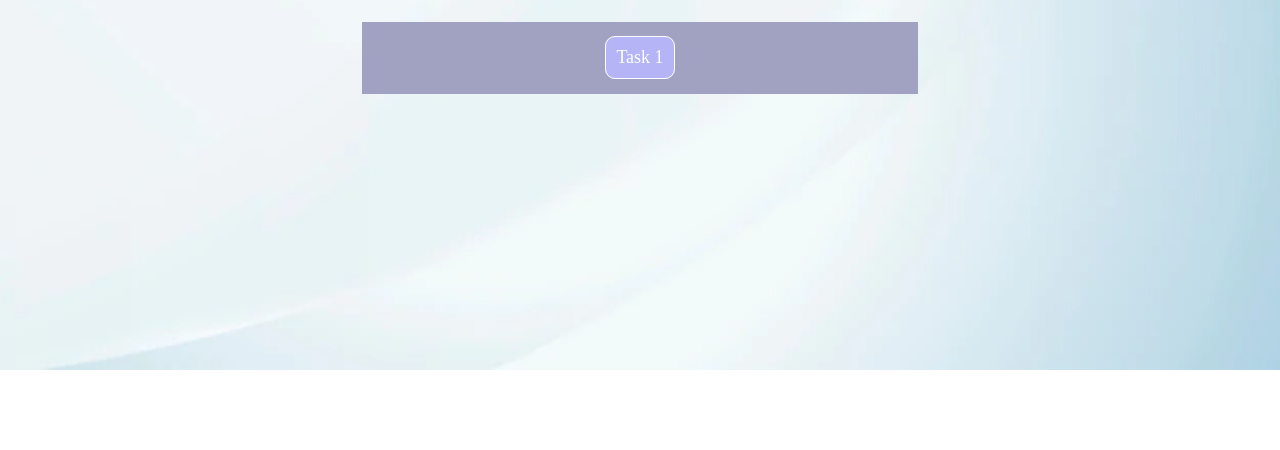
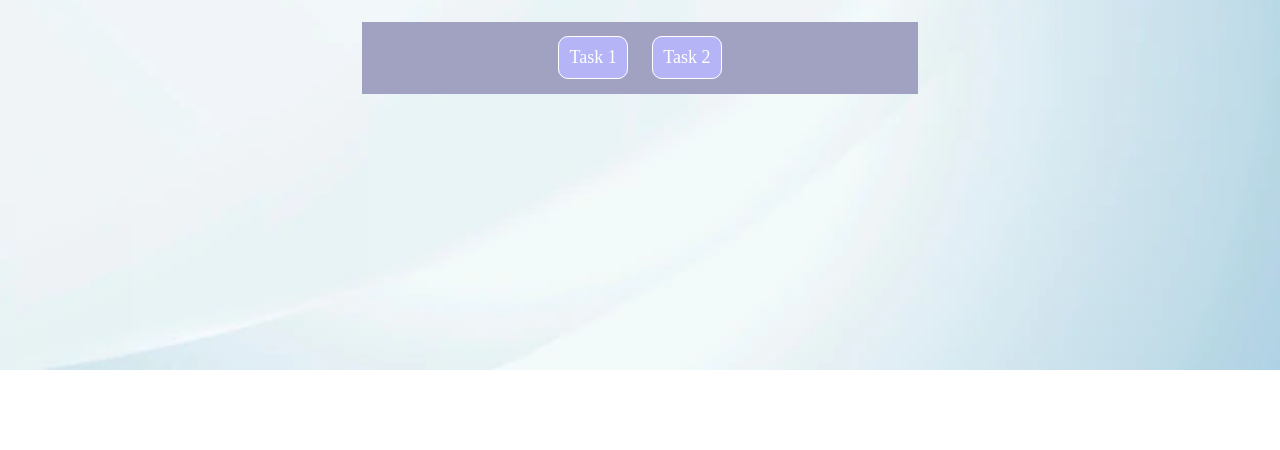
Before and after one commit to BatoolJonidee/JavaScript_tasks, a plain HTML site: page index.html in a window 1280 px wide. Shown: the part 350-800 px from the top of the page. Drawn offline with Linux system fonts and the light colour scheme; a web font is replaced by a local one.

Commit message:
end task2

```diff
--- a/index.html
+++ b/index.html
@@ -83,6 +83,7 @@
     <h2>Tasks 10-7-2023</h2>
     <div class="tasks-container">
       <a href="./tasks_10_7/task1.html" target="_blank">Task 1</a>
+      <a href="./tasks_10_7/task2.html" target="_blank">Task 2</a>
     </div>
   </body>
 </html>
```
